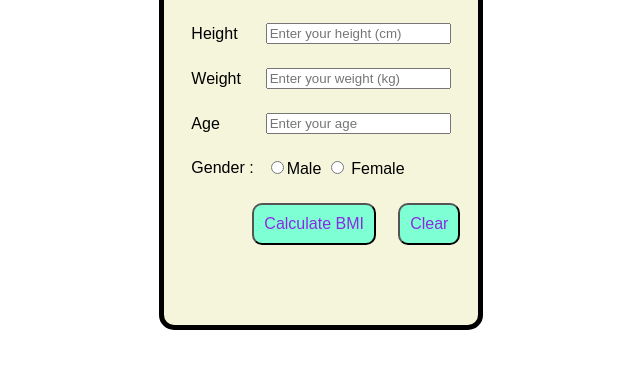
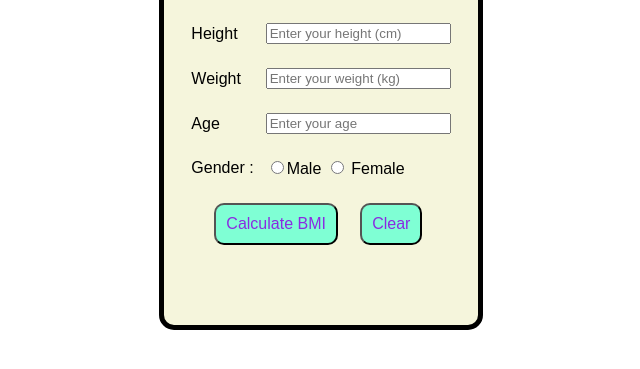
Before and after one commit to pradyumnesos/BMI-Calculator, a plain HTML site: page index.html in a window 1280 px wide. Shown: the part 115-484 px from the top of the page, without its empty margins (319-959 px from the left). Drawn offline with Linux system fonts and the light colour scheme.

Commit message:
Update styles.css

```diff
--- a/styles.css
+++ b/styles.css
@@ -24,7 +24,7 @@ td{
     padding:10px;
     border-radius: 10px;
     position:relative;
-    left:68px;
+    left:30px;
     font-size: medium;
     background-color: aquamarine;
     color:blueviolet;
```
